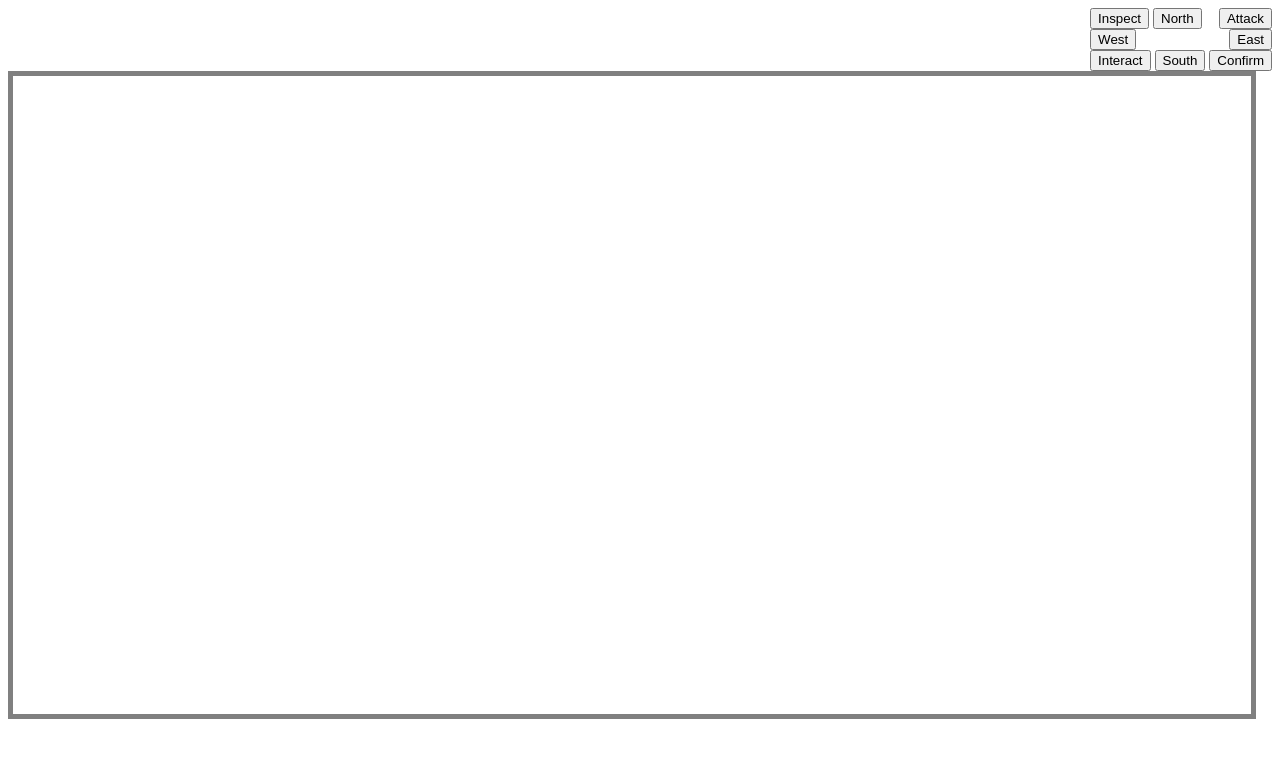
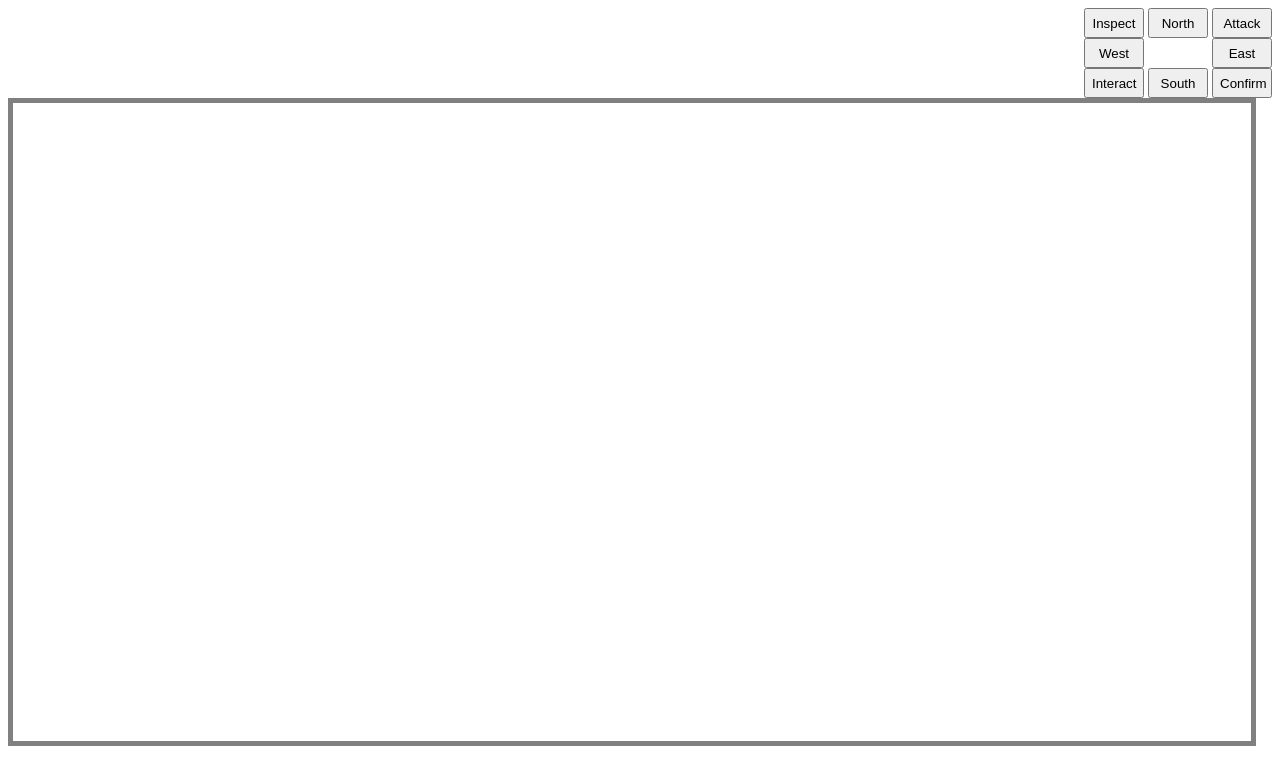
Before and after one commit to Artimedias/RPGTeamWeek, a website built with webpack: page src/index.html in a window 1280 px wide. Built offline with nearby package versions, Linux system fonts and the light colour scheme.

Commit message:
add height and width scaling to buttons

```diff
--- a/src/index.html
+++ b/src/index.html
@@ -10,18 +10,18 @@
   <div class="container">
     <div style="float: right; vertical-align: text-top;">
       <div>
-        <button type="button" id="inspect" class="size">Inspect</button>
-        <button type="button" id="1" class="size">North</button>
-        <button style=" float: right;" type="button" id="attack" class="size">Attack</button>
+        <button style="height:30px; width:60px; text-align:center" type="button" id="inspect" class="size">Inspect</button>
+        <button style="height:30px; width:60px; text-align:center" type="button" id="1" class="size">North</button>
+        <button style="height:30px; width:60px; text-align:center"style=" float: right;" type="button" id="attack" class="size">Attack</button>
       </div>
       <div>
-        <button style="float: right;" type="button" id="2" class="size">East</button>
-        <button type="button" id="4" class="size">West</button>
+        <button style="height:30px; width:60px; float: right;" type="button" id="2" class="size">East</button>
+        <button style="height:30px; width:60px; text-align:center" type="button" id="4" class="size">West</button>
       </div>
       <div>
-        <button type="button" id="interact" class="size">Interact</button>
-        <button type="button" id="3" class="size">South</button>
-        <button type="button" id="confirm" class="size">Confirm</button>
+        <button style="height:30px; width:60px; text-align:center" type="button" id="interact" class="size">Interact</button>
+        <button style="height:30px; width:60px; text-align:center" type="button" id="3" class="size">South</button>
+        <button style="height:30px; width:60px; text-align:center" type="button" id="confirm" class="size">Confirm</button>
       </div>
     </div>
     <div style="vertical-align: bottom; height: 600px; width: 1200px; overflow-y: auto; overflow-x: auto; border: 5px solid gray; padding: 1.5%;">
```
